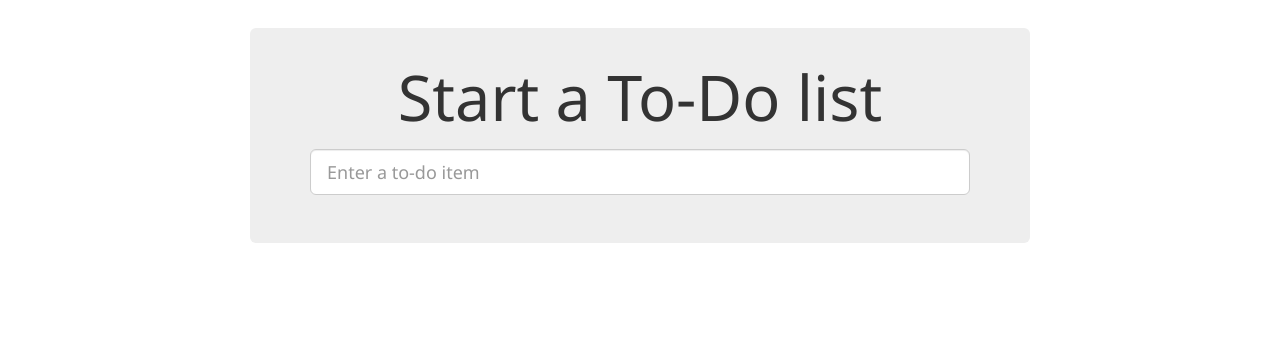
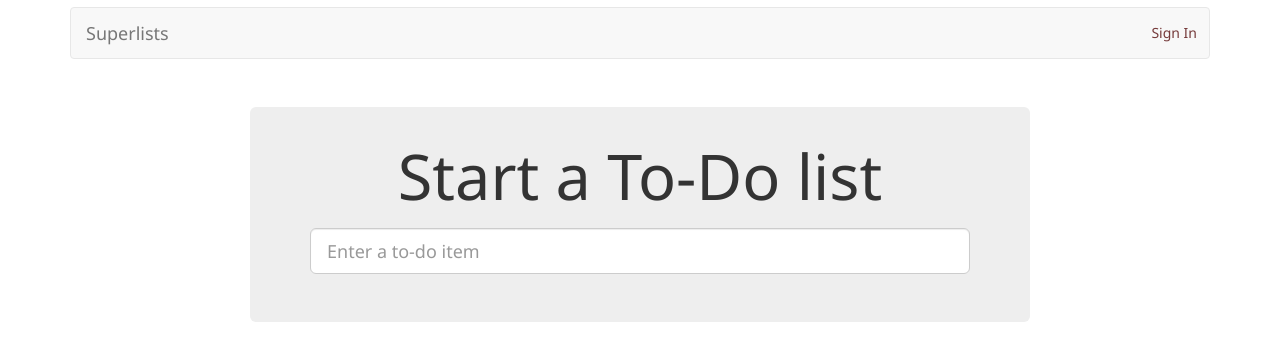
Before and after one commit to doctorwidget/test-goat, a Django app: page / in a window 1280 px wide. Shown: the top 361 px of the page. Run offline with Django 3.2, Linux system fonts and the light colour scheme; some libraries are stand-ins or nearby versions.

Commit message:
Initial de-spiking of the persona-spike branch

```diff
--- a/functional_tests/test_login.py
+++ b/functional_tests/test_login.py
@@ -25,7 +25,7 @@ class LoginTest(FunctionalTest):
        # Edith goes to the awesome superlists site
        # and notices a "Sign in" link for the first time
        self.browser.get(self.server_url)
-       self.browser.find_element_by_id('login').click()
+       self.browser.find_element_by_id('id_login').click()
 
        # A Persona login box appears
        self.switch_to_new_window('Mozilla Persona')
--- a/goat/apps/lists/static/css/base.css
+++ b/goat/apps/lists/static/css/base.css
@@ -6,3 +6,8 @@ div.jumbotron {
     margin-top: 2em;
     padding-top: 1em;
 }
+
+nav {
+    margin-top: 0.5em;
+    padding-right: 1em;
+}
--- a/goat/apps/lists/templates/lists/base.html
+++ b/goat/apps/lists/templates/lists/base.html
@@ -10,6 +10,11 @@
 </head>
 <body>
     <div class="container">
+
+    <nav class="navbar navbar-default" role="navigation">
+           <a class="navbar-brand" href="/">Superlists</a>
+           <a class="btn navbar-btn navbar-right" id="id_login" href="#">Sign In</a>
+    </nav>
 
     <div class="row">
         <div class="col-md-8 col-md-offset-2 jumbotron">
```
